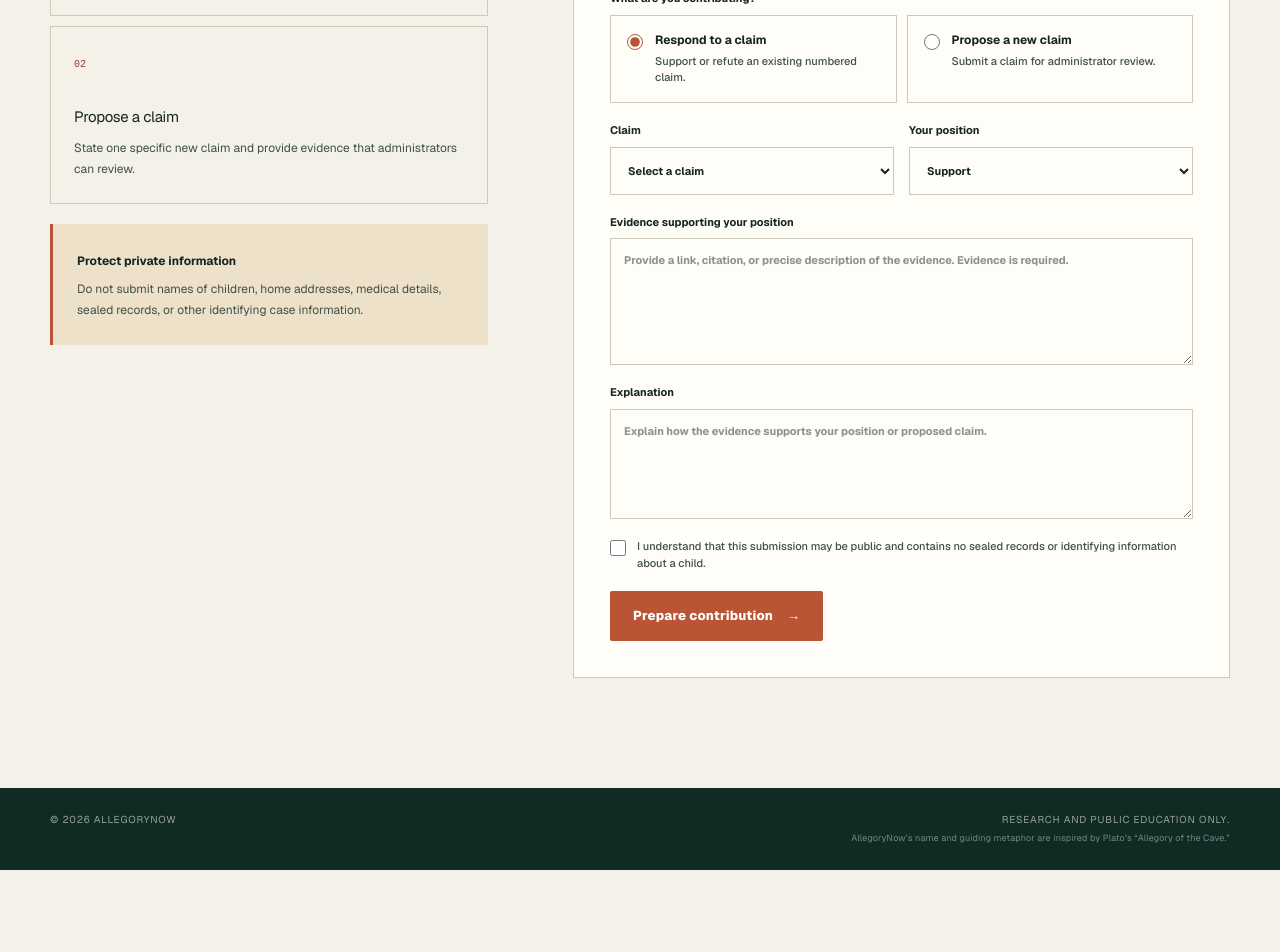
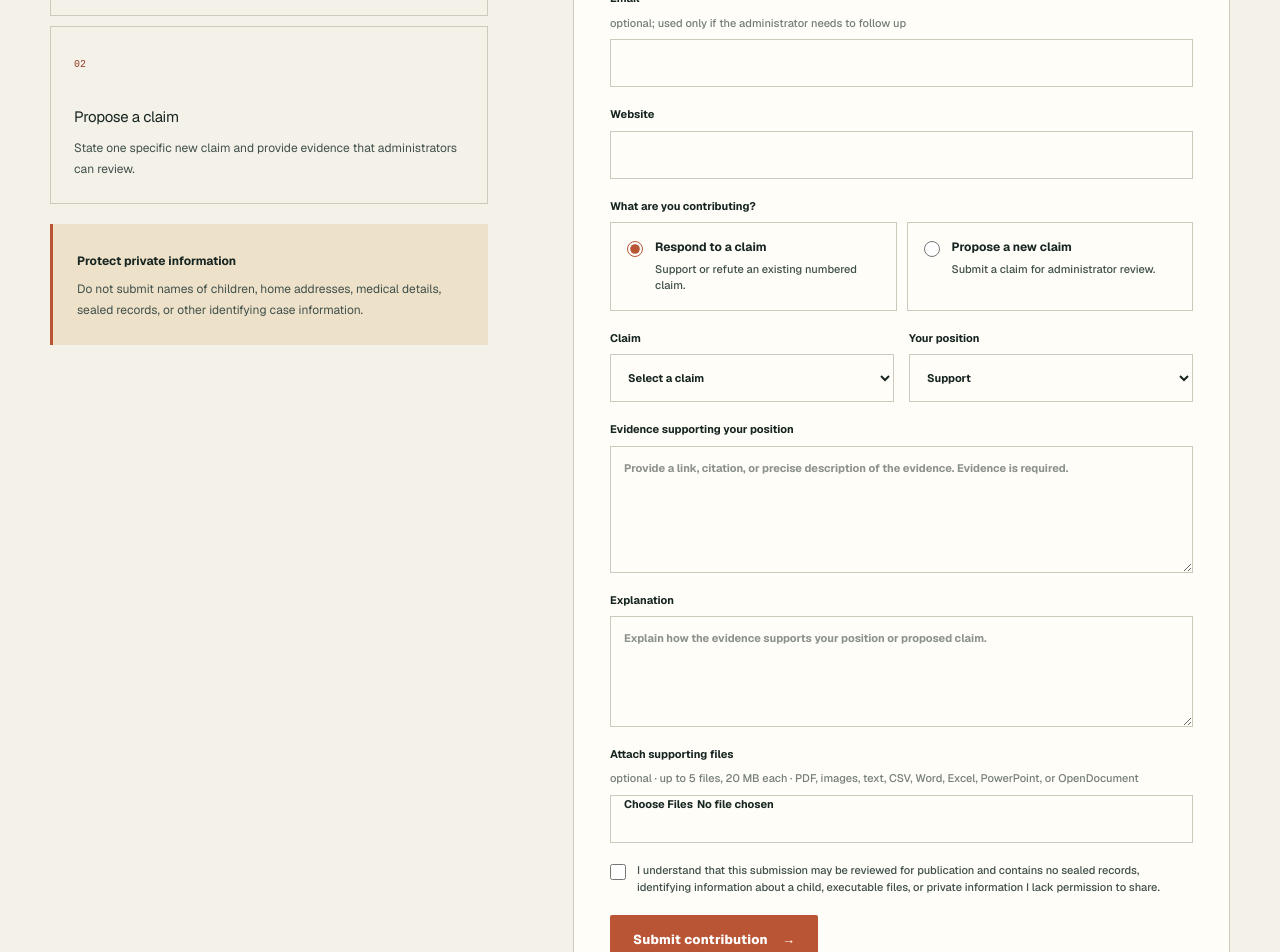
Before and after one commit to orscathinus/passion, a Next.js app: page /contact in a window 1280 px wide. Shown: the part 880-1832 px from the top of the page. Before the commit the page ends 1750 px from the top, so only its background shows below. Built offline with nearby package versions, Linux system fonts and the light colour scheme; no server answers.

Commit message:
Add secure contribution file uploads

```diff
--- a/app/components/ContributionForm.tsx
+++ b/app/components/ContributionForm.tsx
@@ -1,44 +1,55 @@
 "use client";
 
 import { FormEvent, useState } from "react";
-import { useCmsDocument } from "./CmsProvider";
+import { cmsApiUrl, useCmsDocument } from "./CmsProvider";
 
 export function ContributionForm() {
   const { claims: inquiryClaims } = useCmsDocument();
   const [mode, setMode] = useState<"existing" | "new">("existing");
   const [notice, setNotice] = useState("");
+  const [submitting, setSubmitting] = useState(false);
 
-  function submit(event: FormEvent<HTMLFormElement>) {
+  async function submit(event: FormEvent<HTMLFormElement>) {
     event.preventDefault();
-    const data = new FormData(event.currentTarget);
-    const name = String(data.get("name") || "Anonymous contributor");
-    const evidence = String(data.get("evidence") || "");
-    const explanation = String(data.get("explanation") || "");
+    const form = event.currentTarget;
+    const data = new FormData(form);
+    setSubmitting(true);
+    setNotice("Uploading files and securely submitting your contribution…");
 
-    const title = mode === "existing"
-      ? `[AllegoryNow] ${String(data.get("position"))} claim #${String(data.get("claim"))}`
-      : `[AllegoryNow] Proposed claim: ${String(data.get("newClaimTitle"))}`;
-
-    const body = mode === "existing"
-      ? `Contribution type: Existing claim\nClaim: #${String(data.get("claim"))}\nPosition: ${String(data.get("position"))}\n\nEvidence:\n${evidence}\n\nExplanation:\n${explanation}\n\nContributor: ${name}`
-      : `Contribution type: New claim proposal\nProposed title: ${String(data.get("newClaimTitle"))}\n\nProposed claim:\n${String(data.get("newClaimStatement"))}\n\nRequired evidence:\n${evidence}\n\nExplanation:\n${explanation}\n\nContributor: ${name}`;
-
-    setNotice("Opening a prepared contribution in a new tab.");
-    window.open(`https://github.com/orscathinus/passion/issues/new?title=${encodeURIComponent(title)}&body=${encodeURIComponent(body)}`, "_blank", "noopener,noreferrer");
+    try {
+      const response = await fetch(cmsApiUrl("/api/contributions"), {
+        method: "POST",
+        credentials: "omit",
+        body: data,
+      });
+      const payload = await response.json().catch(() => ({ error: "The contribution service returned an unreadable response." }));
+      if (!response.ok) throw new Error(payload.error || "The contribution could not be submitted.");
+      setNotice(`Contribution received. Your receipt is ${payload.receipt}. ${payload.filesStored ? `${payload.filesStored} file${payload.filesStored === 1 ? " was" : "s were"} stored privately for administrator review.` : "No files were attached."}`);
+      form.reset();
+      setMode("existing");
+    } catch (error) {
+      setNotice(error instanceof Error ? error.message : "The contribution could not be submitted.");
+    } finally {
+      setSubmitting(false);
+    }
   }
 
   return (
-    <form className="contribution-form" onSubmit={submit}>
-      <label>Your name <span>optional</span><input name="name" type="text" autoComplete="name" /></label>
+    <form className="contribution-form" encType="multipart/form-data" onSubmit={submit}>
+      <label>Your name <span>optional</span><input name="name" type="text" autoComplete="name" maxLength={100} /></label>
+      <label>Email <span>optional; used only if the administrator needs to follow up</span><input name="email" type="email" autoComplete="email" maxLength={200} /></label>
+      <label className="contribution-honeypot" aria-hidden="true">Website<input name="website" type="text" autoComplete="off" tabIndex={-1} /></label>
+
       <fieldset className="contribution-choice"><legend>What are you contributing?</legend><label><input checked={mode === "existing"} name="mode" onChange={() => setMode("existing")} type="radio" value="existing" /><span><b>Respond to a claim</b>Support or refute an existing numbered claim.</span></label><label><input checked={mode === "new"} name="mode" onChange={() => setMode("new")} type="radio" value="new" /><span><b>Propose a new claim</b>Submit a claim for administrator review.</span></label></fieldset>
 
-      {mode === "existing" ? <div className="field-row"><label>Claim<select name="claim" required defaultValue=""><option value="" disabled>Select a claim</option>{inquiryClaims.map((claim) => <option key={claim.id} value={claim.id}>#{claim.id} · {claim.title}</option>)}</select></label><label>Your position<select name="position" required defaultValue="Support"><option>Support</option><option>Refute</option></select></label></div> : <><label>Proposed claim title<input name="newClaimTitle" required type="text" placeholder="Short title" /></label><label>Proposed claim statement<textarea name="newClaimStatement" rows={4} required placeholder="State one specific, testable claim." /></label></>}
+      {mode === "existing" ? <div className="field-row"><label>Claim<select name="claim" required defaultValue=""><option value="" disabled>Select a claim</option>{inquiryClaims.map((claim) => <option key={claim.id} value={claim.id}>#{claim.id} · {claim.title}</option>)}</select></label><label>Your position<select name="position" required defaultValue="Support"><option>Support</option><option>Refute</option></select></label></div> : <><label>Proposed claim title<input name="newClaimTitle" required type="text" maxLength={160} placeholder="Short title" /></label><label>Proposed claim statement<textarea name="newClaimStatement" rows={4} required maxLength={4000} placeholder="State one specific, testable claim." /></label></>}
 
-      <label>{mode === "new" ? "Evidence supporting the proposed claim" : "Evidence supporting your position"}<textarea name="evidence" rows={6} required placeholder="Provide a link, citation, or precise description of the evidence. Evidence is required." /></label>
-      <label>Explanation<textarea name="explanation" rows={5} required placeholder="Explain how the evidence supports your position or proposed claim." /></label>
-      <label className="check"><input type="checkbox" required /><span>I understand that this submission may be public and contains no sealed records or identifying information about a child.</span></label>
-      <button className="button button-primary" type="submit">Prepare contribution <span aria-hidden="true">→</span></button>
-      {notice && <p className="form-notice" role="status">{notice}</p>}
+      <label>{mode === "new" ? "Evidence supporting the proposed claim" : "Evidence supporting your position"}<textarea name="evidence" rows={6} required maxLength={12000} placeholder="Provide a link, citation, or precise description of the evidence. Evidence is required." /></label>
+      <label>Explanation<textarea name="explanation" rows={5} required maxLength={12000} placeholder="Explain how the evidence supports your position or proposed claim." /></label>
+      <label className="contribution-files">Attach supporting files <span>optional · up to 5 files, 20 MB each · PDF, images, text, CSV, Word, Excel, PowerPoint, or OpenDocument</span><input accept=".pdf,.png,.jpg,.jpeg,.webp,.txt,.md,.csv,.doc,.docx,.xls,.xlsx,.ppt,.pptx,.odt,.ods,.odp" multiple name="files" type="file" /></label>
+      <label className="check"><input name="privacyConfirmation" type="checkbox" value="yes" required /><span>I understand that this submission may be reviewed for publication and contains no sealed records, identifying information about a child, executable files, or private information I lack permission to share.</span></label>
+      <button className="button button-primary" disabled={submitting} type="submit">{submitting ? "Submitting…" : "Submit contribution"} <span aria-hidden="true">→</span></button>
+      {notice && <p className="form-notice" role="status" aria-live="polite">{notice}</p>}
     </form>
   );
 }
```
